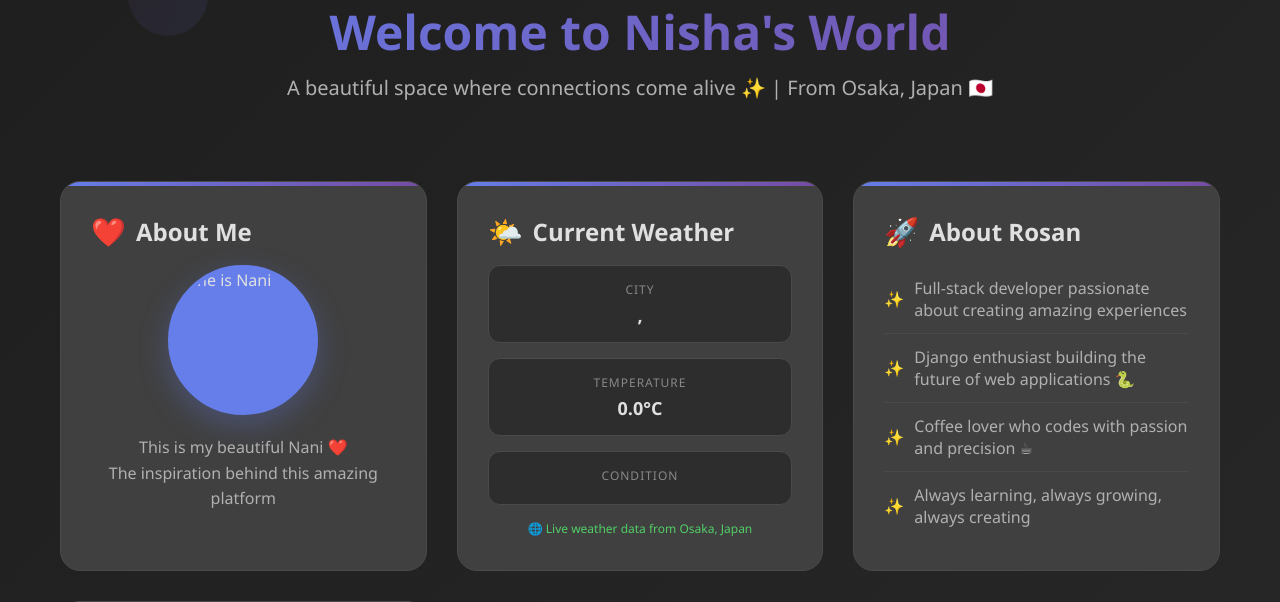
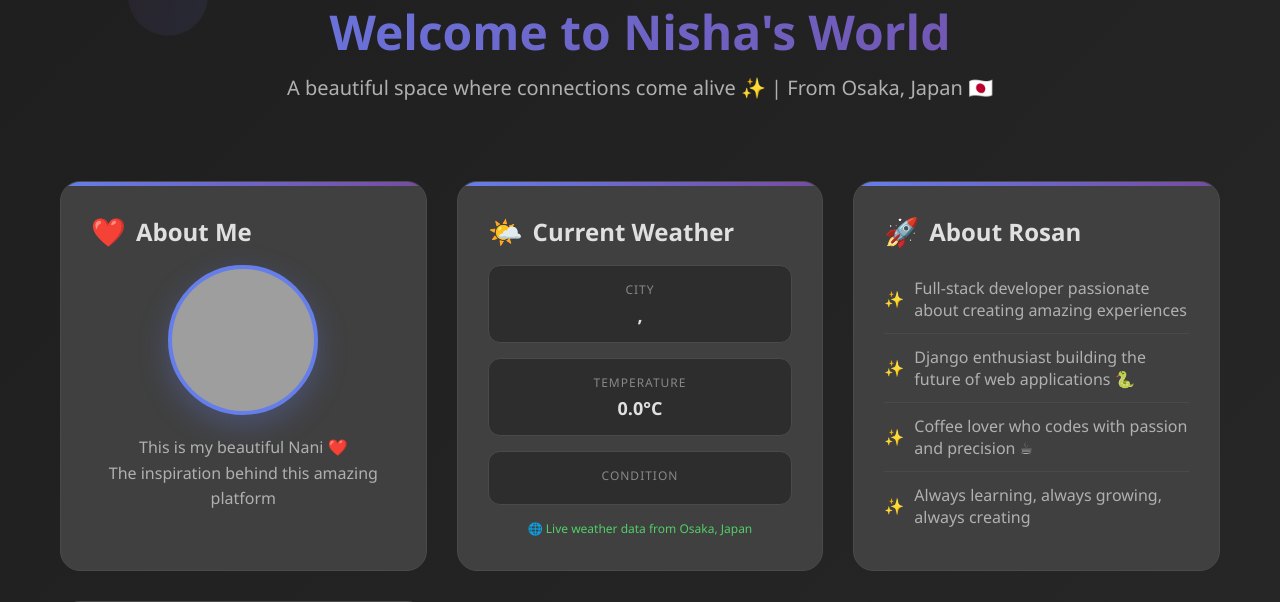
Before and after one commit to prjrosan/Nisha, a Django app: page /home/ in a window 1280 px wide. Shown: the part 186-788 px from the top of the page. Run offline with Django 5.2, Linux system fonts and the light colour scheme; data that the repository does not hold is empty; some libraries are stand-ins or nearby versions; grey boxes are pictures that could not be loaded.

Commit message:
Use local mygf.jpg photo from static files

```diff
--- a/Nisha/home/templates/home/home.html
+++ b/Nisha/home/templates/home/home.html
@@ -378,7 +378,7 @@
                     <span class="card-icon">❤️</span>
                     About Me
                 </h2>
-                <img src="https://via.placeholder.com/400x400/667eea/ffffff?text=Nani+❤️" alt="She is Nani" class="profile-img">
+                <img src="{% static 'home/mygf.jpg' %}" alt="She is Nani" class="profile-img">
                 <p style="text-align: center; color: #b0b0b0; font-size: 16px; line-height: 1.6;">
                     This is my beautiful Nani ❤️<br>
                     The inspiration behind this amazing platform
```
